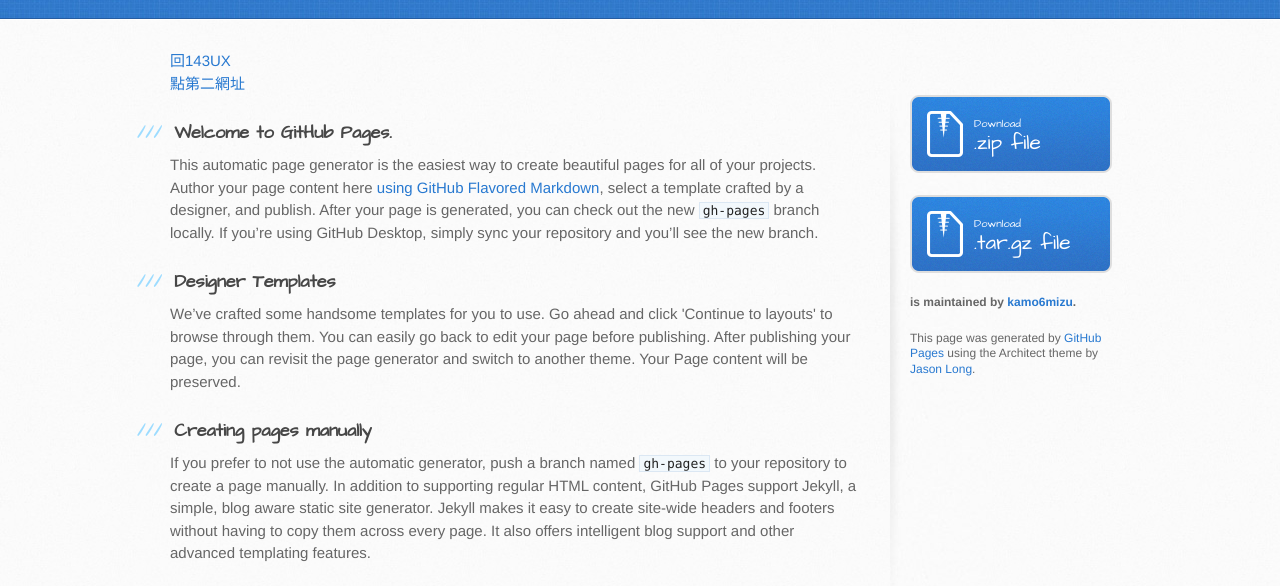
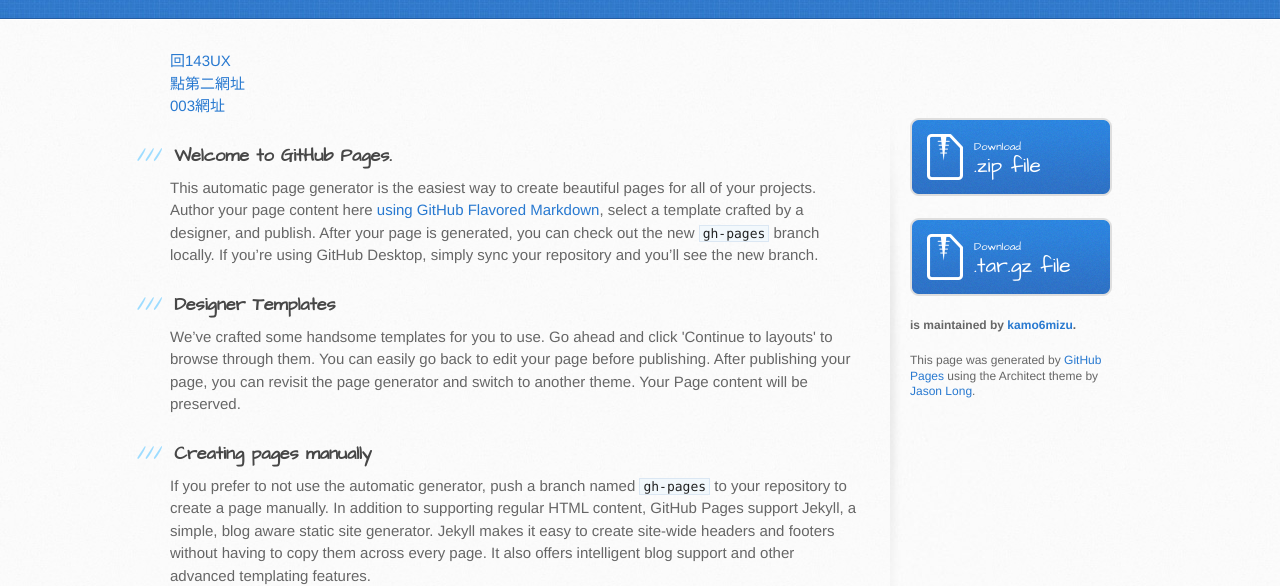
Before and after one commit to kamo6mizu/cxc, a plain HTML site: page index-2.html in a window 1280 px wide. Shown: the part 182-768 px from the top of the page. Drawn offline with Linux system fonts and the light colour scheme.

Commit message:
003測試

```diff
--- a/index-2.html
+++ b/index-2.html
@@ -37,6 +37,7 @@
       <div class="inner clearfix">
         <div class="aat"><a target="_blank" href="http://10.40.41.143:3000/2022-UX/#/Wom-boss">回143UX</a></div>
         <div class="aat"><a target="_blank" href="http://kamo6mizu.github.io/cxc">點第二網址</a></div>
+        <div class="aat"><a target="_blank" href="http://kamo6mizu.github.io/cxc">003網址</a></div>
         <section id="main-content">
           <h3>
 <a id="welcome-to-github-pages" class="anchor" href="#welcome-to-github-pages" aria-hidden="true"><span aria-hidden="true" class="octicon octicon-link"></span></a>Welcome to GitHub Pages.</h3>
```
